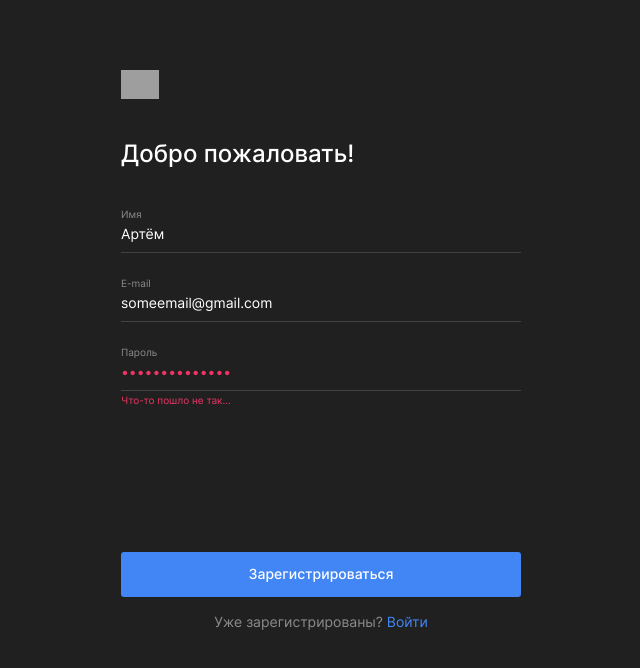
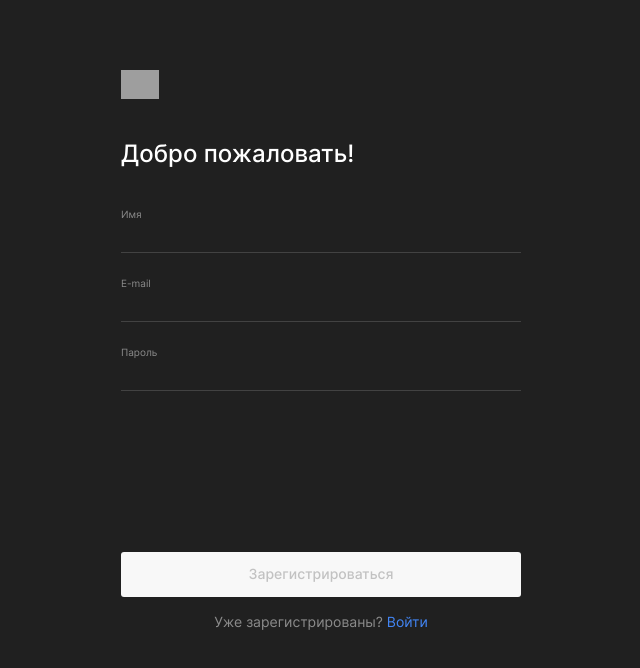
Before and after one commit to artcherenkov/movies-explorer-frontend, a React (Create React App) app: page /signup in a window 1280 px wide. Shown: the top 668 px of the page, without its empty margins (319-959 px from the left). Built offline with nearby package versions, Linux system fonts and the light colour scheme; grey boxes are pictures that could not be loaded.

Commit message:
level-3 feat: добавить валидацию данных в форме регистрации и логина

```diff
--- a/package.json
+++ b/package.json
@@ -30,7 +30,8 @@
     "react": "17.0.2",
     "react-dom": "17.0.2",
     "react-router-dom": "5.2.0",
-    "react-scripts": "4.0.3"
+    "react-scripts": "4.0.3",
+    "validator": "13.6.0"
   },
   "devDependencies": {
     "eslint": "7.32.0",
--- a/src/blocks/auth/__error-msg/auth__error-msg.css
+++ b/src/blocks/auth/__error-msg/auth__error-msg.css
@@ -7,5 +7,5 @@
 
   color: var(--accent-pink);
   position: absolute;
-  bottom: -15px;
+  top: 100%;
 }
--- a/src/blocks/auth/__submit/auth__submit.css
+++ b/src/blocks/auth/__submit/auth__submit.css
@@ -17,6 +17,16 @@
   border-radius: 3px;
 }
 
+.auth__submit:disabled {
+  background: #f8f8f8;
+  color: #c2c2c2;
+  cursor: not-allowed;
+}
+
+.auth__submit:disabled:hover {
+  opacity: 1;
+}
+
 @media (max-width: 500px) {
   .auth__submit {
     margin: auto 0 0;
--- a/src/components/Header/Header.js
+++ b/src/components/Header/Header.js
@@ -6,7 +6,7 @@ import AuthNav from "./components/AuthNav";
 import Nav from "./components/Nav";
 
 const Header = (props) => {
-  const { isAuth = true, className } = props;
+  const { isAuth = false, className } = props;
 
   return (
     <header className={cn(className, "header")}>
--- a/src/components/Input/Input.js
+++ b/src/components/Input/Input.js
@@ -10,7 +10,9 @@ const Input = (props) => (
       {...props}
     />
     {props.error && (
-      <span className="auth__error-msg">Что-то пошло не так...</span>
+      <span className="auth__error-msg">
+        {props.error.length ? props.error : "Что-то пошло не так..."}
+      </span>
     )}
   </div>
 );
--- /dev/null
+++ b/src/hooks/useForm.js
@@ -0,0 +1,33 @@
+import React from "react";
+
+const useForm = (defaultValues = {}) => {
+  const [values, setValues] = React.useState(defaultValues);
+  const [errors, setErrors] = React.useState({});
+  const [isValid, setIsValid] = React.useState(false);
+
+  const handleChange = (event) => {
+    const { target } = event;
+    const { name, value } = target;
+    setValues({ ...values, [name]: value });
+    setErrors({ ...errors, [name]: target.validationMessage });
+    setIsValid(target.closest("form").checkValidity());
+  };
+
+  const setError = (fieldName, error) => {
+    setErrors({ ...errors, [fieldName]: error });
+    setIsValid(false);
+  };
+
+  const resetForm = React.useCallback(
+    (newValues = {}, newErrors = {}, newIsValid = false) => {
+      setValues(newValues);
+      setErrors(newErrors);
+      setIsValid(newIsValid);
+    },
+    [setValues, setErrors, setIsValid]
+  );
+
+  return { values, handleChange, errors, setError, isValid, resetForm };
+};
+
+export default useForm;
--- a/src/pages/Login.js
+++ b/src/pages/Login.js
@@ -1,38 +1,53 @@
 import { Link } from "react-router-dom";
-import { useState } from "react";
+import validator from "validator";
 import AuthForm from "../components/AuthForm/AuthForm";
 import Input from "../components/Input/Input";
+import { login } from "../utils/MainApi";
+import useForm from "../hooks/useForm";
 
 const Login = () => {
-  const [email, setEmail] = useState("someemail@gmail.com");
-  const [password, setPassword] = useState("strongpassword");
+  const { values, handleChange, errors, setError, isValid } = useForm();
 
-  const onEmailChange = (evt) => setEmail(evt.target.value);
-  const onPasswordChange = (evt) => setPassword(evt.target.value);
+  const onChange = (evt) => {
+    handleChange(evt);
+    if (evt.target.name === "email") {
+      if (!validator.isEmail(evt.target.value)) {
+        setError("email", "Введите валидный email.");
+      }
+    }
+  };
 
   const onSubmit = (evt) => {
     evt.preventDefault();
-    console.log(`email: ${email}\n`, `password: ${password}\n`);
+    login(values)
+      .then((data) => console.log(data))
+      .catch((err) => console.log(err));
   };
 
   return (
     <AuthForm title="Рады видеть!" onSubmit={onSubmit}>
       <Input
         label="E-mail"
-        value={email}
-        onChange={onEmailChange}
+        name="email"
+        value={values.email}
+        onChange={onChange}
         type="email"
         autoComplete="off"
+        error={errors.email}
+        required
       />
       <Input
         label="Пароль"
-        value={password}
-        onChange={onPasswordChange}
+        name="password"
+        value={values.password}
+        onChange={onChange}
         type="password"
         autoComplete="off"
-        error={1}
+        error={errors.password}
+        minLength={8}
+        required
       />
-      <button className="auth__submit button" type="submit">
+      <button className="auth__submit button" type="submit" disabled={!isValid}>
         Войти
       </button>
       <p className="auth__note">
--- a/src/pages/Register.js
+++ b/src/pages/Register.js
@@ -1,51 +1,68 @@
 import { Link } from "react-router-dom";
-import { useState } from "react";
+import validator from "validator";
 import AuthForm from "../components/AuthForm/AuthForm";
 import Input from "../components/Input/Input";
+import useForm from "../hooks/useForm";
+import { register } from "../utils/MainApi";
 
 const Register = () => {
-  const [name, setName] = useState("Артём");
-  const [email, setEmail] = useState("someemail@gmail.com");
-  const [password, setPassword] = useState("strongpassword");
+  const { values, errors, isValid, setError, handleChange } = useForm();
 
-  const onNameChange = (evt) => setName(evt.target.value);
-  const onEmailChange = (evt) => setEmail(evt.target.value);
-  const onPasswordChange = (evt) => setPassword(evt.target.value);
+  const onChange = (evt) => {
+    handleChange(evt);
+    if (evt.target.name === "email") {
+      if (!validator.isEmail(evt.target.value)) {
+        setError("email", "Введите валидный email.");
+      }
+    }
+  };
 
   const onSubmit = (evt) => {
     evt.preventDefault();
-    console.log(
-      `name: ${name}\n`,
-      `email: ${email}\n`,
-      `password: ${password}\n`
-    );
+    register(values)
+      .then((data) => console.log(data))
+      .catch((err) => console.log(err));
   };
+
+  const pattern = String(/^[a-zA-Zа-яА-ЯёЁ\s-]+$/).replaceAll("/", "");
 
   return (
     <AuthForm title="Добро пожаловать!" onSubmit={onSubmit}>
       <Input
         label="Имя"
-        value={name}
-        onChange={onNameChange}
+        name="name"
+        value={values.name}
+        onChange={onChange}
         type="text"
         autoComplete="off"
+        minLength={2}
+        maxLength={30}
+        error={errors.name}
+        pattern={pattern}
+        required
       />
       <Input
         label="E-mail"
-        value={email}
-        onChange={onEmailChange}
+        name="email"
+        value={values.email}
+        onChange={onChange}
         type="email"
         autoComplete="off"
+        error={errors.email}
+        required
       />
       <Input
         label="Пароль"
-        value={password}
-        onChange={onPasswordChange}
+        name="password"
+        value={values.password}
+        onChange={onChange}
         type="password"
         autoComplete="off"
-        error={1}
+        error={errors.password}
+        minLength={8}
+        required
       />
-      <button className="auth__submit button" type="submit">
+      <button className="auth__submit button" type="submit" disabled={!isValid}>
         Зарегистрироваться
       </button>
       <p className="auth__note">
--- /dev/null
+++ b/src/utils/MainApi.js
@@ -0,0 +1,21 @@
+import getResponseData from "./api";
+
+const BASE_URL = "https://api.movies-explorer.online";
+
+export const register = (values) =>
+  fetch(`${BASE_URL}/signup`, {
+    method: "POST",
+    body: JSON.stringify(values),
+    headers: {
+      "Content-Type": "application/json",
+    },
+  }).then(getResponseData);
+
+export const login = (values) =>
+  fetch(`${BASE_URL}/signin`, {
+    method: "POST",
+    body: JSON.stringify(values),
+    headers: {
+      "Content-Type": "application/json",
+    },
+  }).then(getResponseData);
--- /dev/null
+++ b/src/utils/api.js
@@ -0,0 +1,9 @@
+const getResponseData = (res) => {
+  if (res.ok) {
+    return res.json();
+  }
+
+  return Promise.reject(new Error(`Ошибка: ${res.status}`));
+};
+
+export default getResponseData;
```
Also changed, not shown: 1 other file (tests, documents, lock files or other folders).
